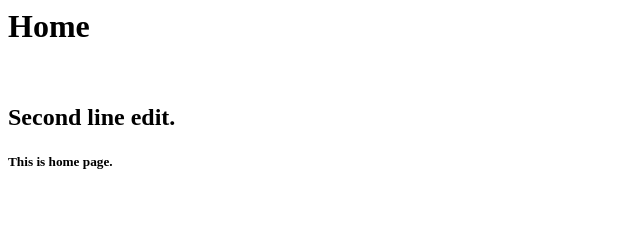
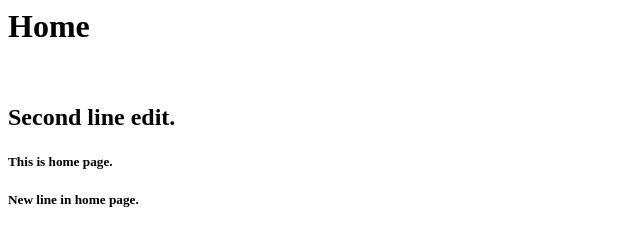
Before and after one commit to Karan-gasratech/Test17, a plain HTML site: page home.html in a window 1280 px wide. Shown: the whole page, without its empty margins (0-640 px from the left). Drawn offline with Linux system fonts and the light colour scheme.

Commit message:
Changes in home file 20150317-05:40

```diff
--- a/home.html
+++ b/home.html
@@ -7,5 +7,6 @@
 	<br/>
 	<h2>Second line edit.</h2>
   <h5>This is home page.</h5>
+  <h5>New line in home page.</h5>
 </body>
 </html>
```
